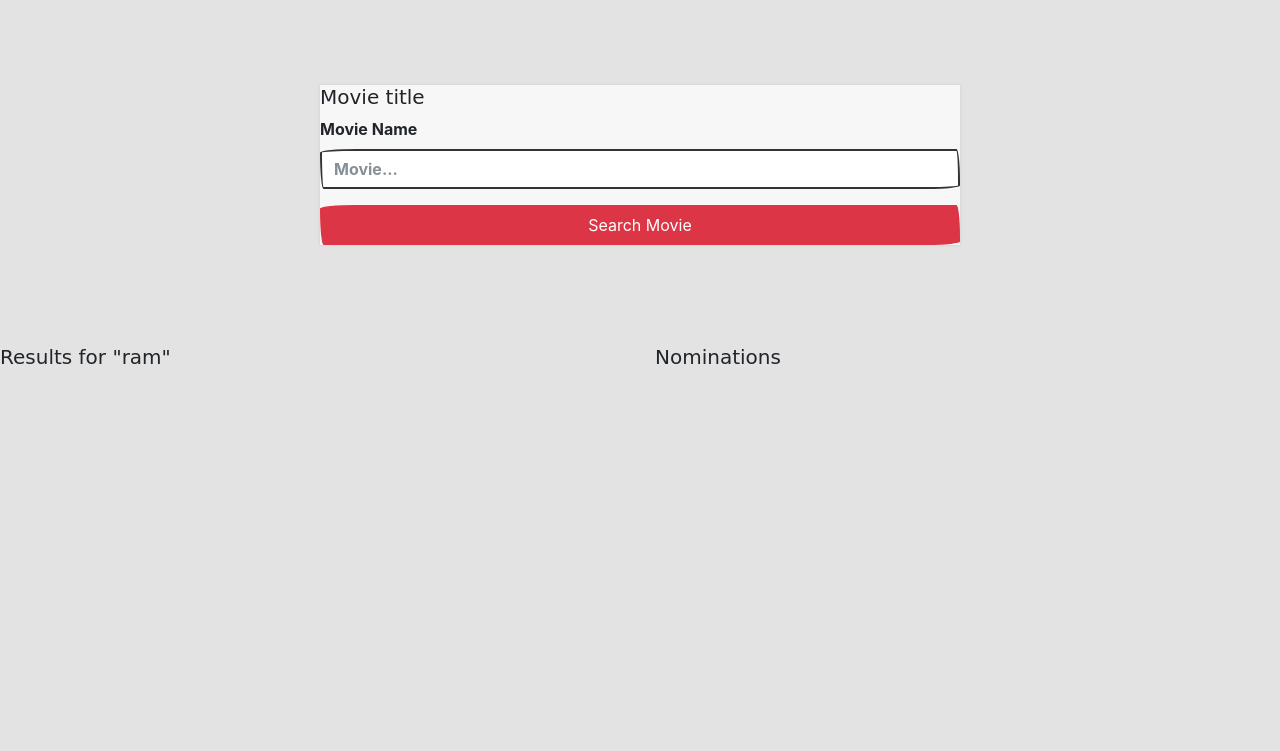
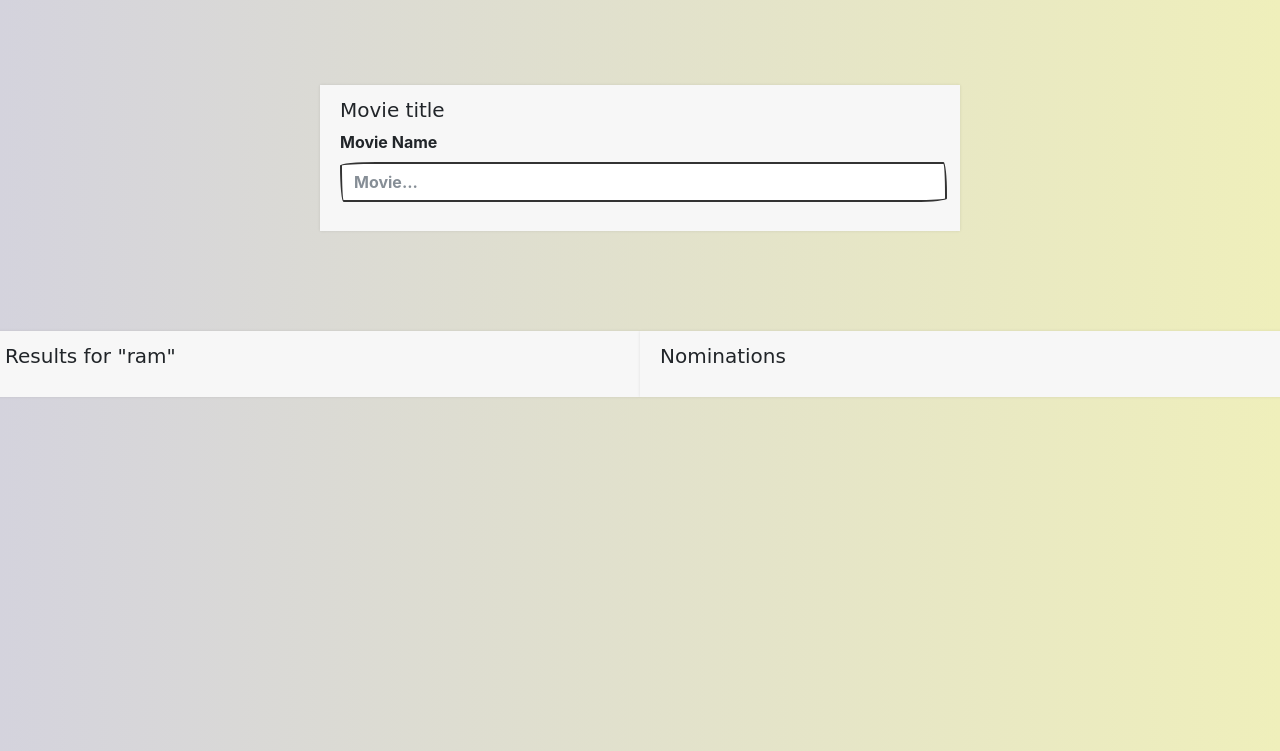
Before and after one commit to klanti117/The-Shoppies, a plain HTML site: page index.html in a window 1280 px wide. Shown: the part 49-800 px from the top of the page. Drawn offline with nearby package versions, Linux system fonts and the light colour scheme; a web font is replaced by a local one.

Commit message:
added some styles

```diff
--- a/css/style.css
+++ b/css/style.css
@@ -1,5 +1,7 @@
 body{
-    background-color: rgb(227, 227, 227);
+   background: #EFEFBB;  /* fallback for old browsers */
+   background: -webkit-linear-gradient(to right, #D4D3DD, #EFEFBB);  /* Chrome 10-25, Safari 5.1-6 */
+   background: linear-gradient(to right, #D4D3DD, #EFEFBB); /* W3C, IE 10+/ Edge, Firefox 16+, Chrome 26+, Opera 12+, Safari 7+ */
 }
 button{
    border-radius: 4px;
@@ -13,6 +15,17 @@ button{
    margin:100px auto;
    background: #f7f7f7;
    box-shadow: 0 0 3px rgba(0,0,0,0.1);
+   padding: 13px 13px 13px 20px;
+}
+#results{
+   background: #f7f7f7;
+   box-shadow: 0 0 3px rgba(0,0,0,0.1);
+   padding: 13px 13px 13px 20px;
+}
+#nominations{
+   background: #f7f7f7;
+   box-shadow: 0 0 3px rgba(0,0,0,0.1);
+   padding: 13px 13px 13px 20px;
 }
 li{
    background: #fff;
--- a/index.html
+++ b/index.html
@@ -22,11 +22,6 @@
             <div class="form-group">
                 <label for="Movie">Movie Name</label>
                 <input class="form-control" type="text" id="movie" placeholder="Movie...">
-            </div>
-            <div class="form-group">
-                <button class="btn btn-danger btn-block">
-                    Search Movie
-                </button>
             </div>
         </form>
     </div>
```
